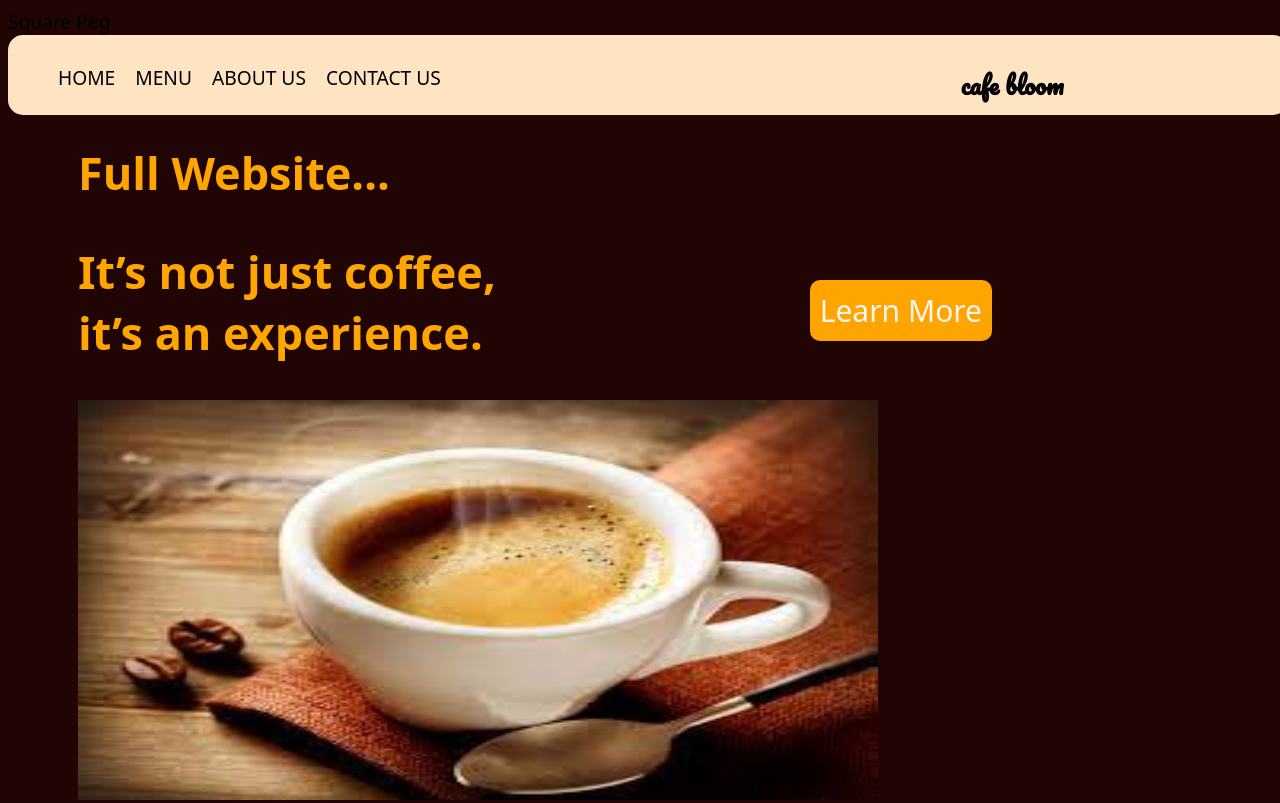
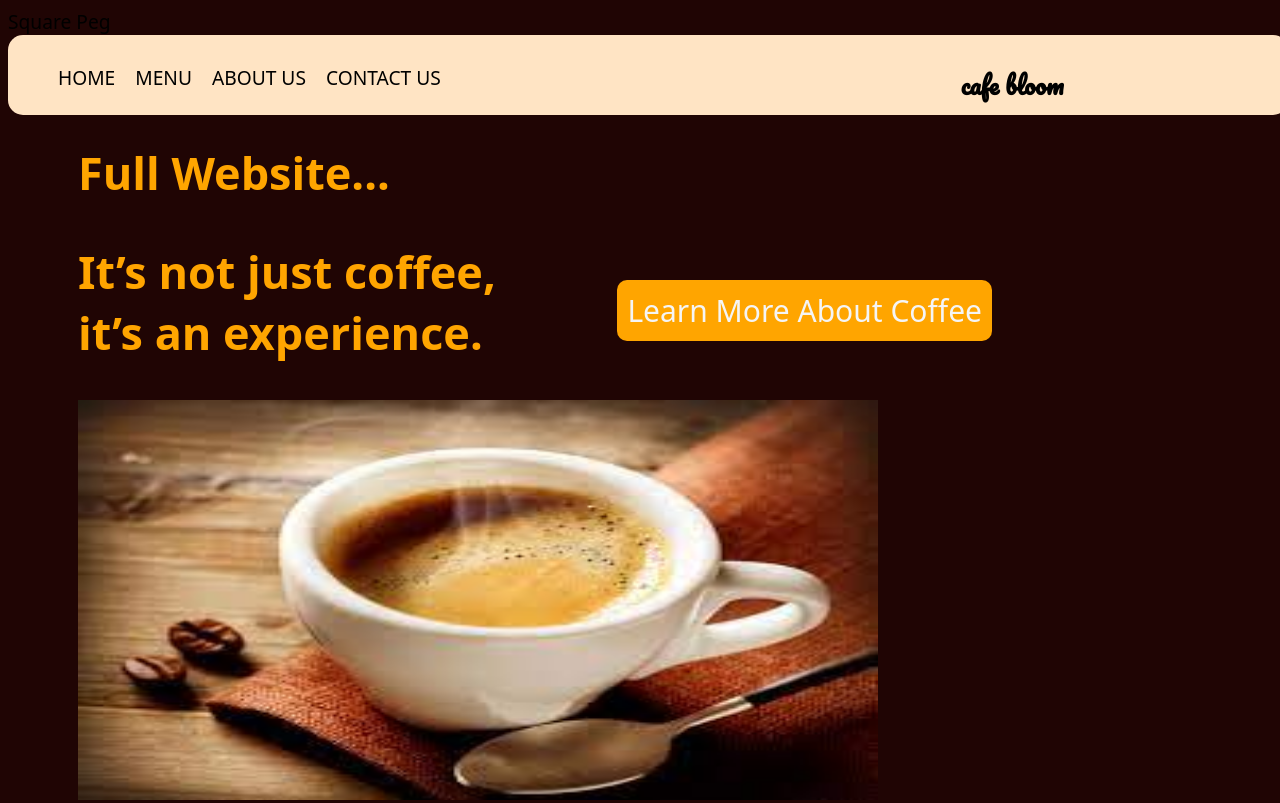
Before and after one commit to owalrohit/COFEE_CAFE, a plain HTML site: page index.html in a window 1280 px wide. Shown: the top 803 px of the page. Drawn offline with nearby package versions, Linux system fonts and the light colour scheme; a web font is replaced by a local one.

Commit message:
learn more link updated

```diff
--- a/index.html
+++ b/index.html
@@ -29,7 +29,7 @@
                 <h1>Full Website...</h1>
                 <h2>It’s not just coffee, <br> it’s an experience. </h2>
                 <div style="float:right; margin-right: 350px; margin-top: -130px;" id="">
-                <a href="#" class="btn" style="margin-top: 10px; font-size: 30px; text-decoration: none;" type="button" >Learn More</a>
+                <a href="#" class="btn" style="margin-top: 10px; font-size: 30px; text-decoration: none;" type="button" >Learn More About Coffee</a>
                 </div>
                 <img src="MyImages/bg3.jpg" class="home-img" id="block1">
             </div>
```
